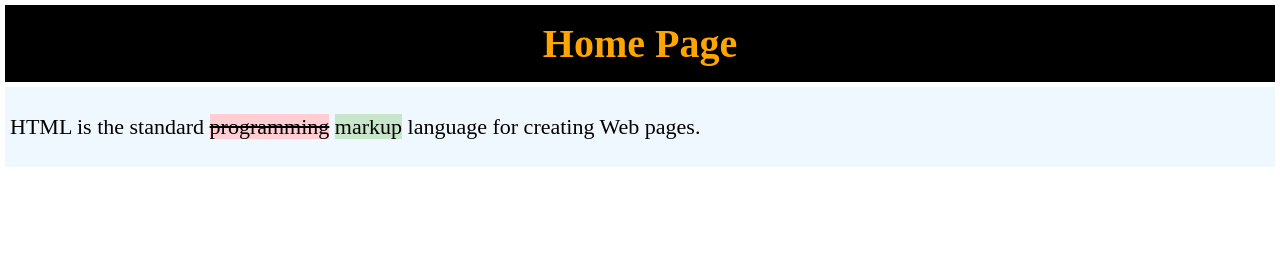
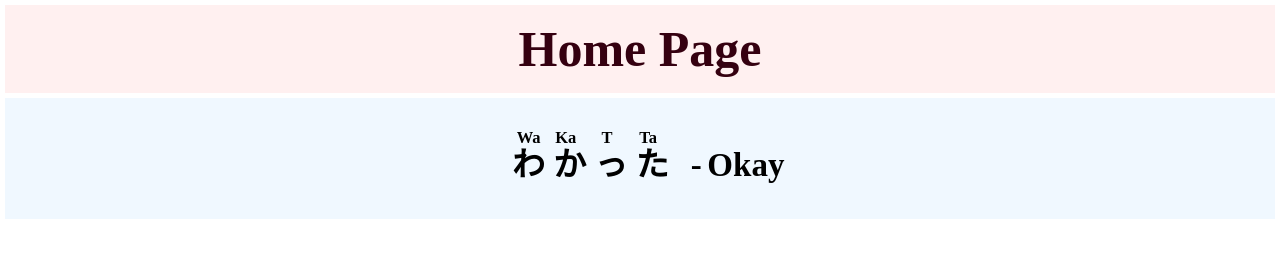
Before and after one commit to Gideon-Jacob-S/Code, a plain HTML site: page Learning/index.html in a window 1280 px wide. Drawn offline with Linux system fonts and the light colour scheme.

Commit message:
Ruby Tag HTML
Multi-Language Transcription Tag

```diff
--- a/Learning/index.html
+++ b/Learning/index.html
@@ -13,7 +13,16 @@
         </header>
         <main>
             <section>
-                <p>HTML is the standard <del>programming</del> <ins>markup</ins> language for creating Web pages.</p>
+                <h2>
+                    <ruby lang="ja">
+                        わ  <rp>(</rp>  <rt lang="en">Wa</rt>  <rp>)</rp>
+                        か  <rp>(</rp>  <rt lang="en">Ka</rt>  <rp>)</rp>
+                        っ  <rp>(</rp>  <rt lang="en">T</rt>   <rp>)</rp>
+                        た  <rp>(</rp>  <rt lang="en">Ta</rt>  <rp>)</rp>
+                    </ruby>
+                </h2>
+                <h2>-</h2>
+                <h2>Okay</h2>
             </section>
         </main>
     </body>
--- a/Learning/style.css
+++ b/Learning/style.css
@@ -7,11 +7,11 @@ h1 {
     margin: 0px;
     padding: 15px;
 
-    color: orange;
-    background-color: black;
+    color: rgb(53, 0, 16);
+    background-color: rgb(255, 240, 240);
 
     text-align: center;
-    font-size: 40px;
+    font-size: 50px;
 }
 
 section {
@@ -20,11 +20,10 @@ section {
     background-color: aliceblue;
 }
 
-del {
-    background-color: #ffcdd2;
+h2 {
+    display: inline-flex;
 }
 
-ins {
-    background-color: #c8e6c9;
-    text-decoration: none;
+section {
+    text-align: center;
 }
```
